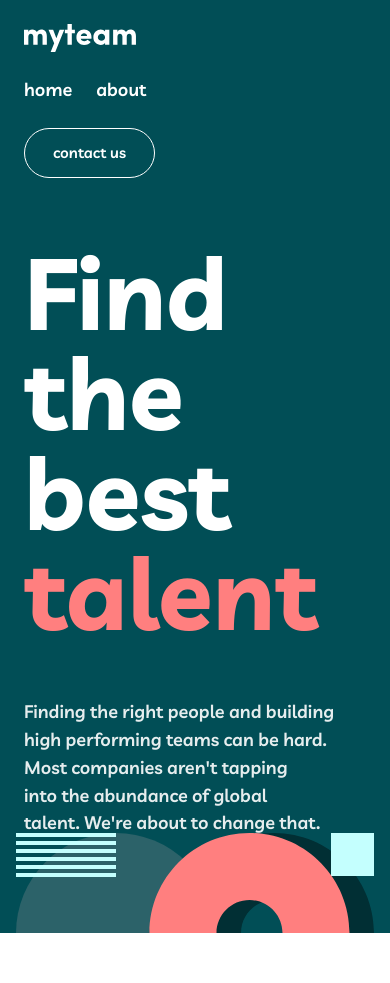
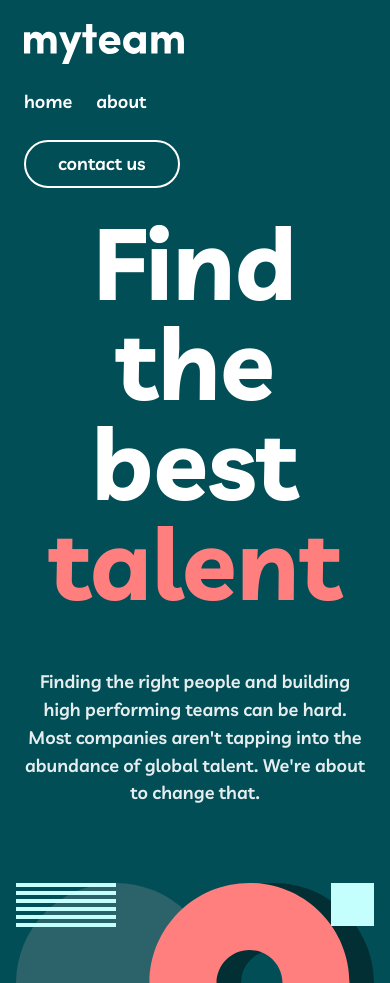
Before and after one commit to brandeth/my-team, a Next.js app: page / in a window 390 px wide. Before the commit the page ends 933 px from the top, so only its background shows below. Built offline with nearby package versions, Linux system fonts and the light colour scheme.

Commit message:
landing hero section

```diff
--- a/app/components/Button.tsx
+++ b/app/components/Button.tsx
@@ -1,13 +1,22 @@
+import Link from "next/link";
 import { type ComponentPropsWithoutRef } from "react";
 
 type ButtonVariant = "primary" | "secondary";
 
-export type ButtonProps = ComponentPropsWithoutRef<"button"> & {
-  variant?: ButtonVariant;
+type ButtonAsButtonProps = ComponentPropsWithoutRef<"button"> & {
+  href?: undefined;
 };
 
+type ButtonAsLinkProps = Omit<ComponentPropsWithoutRef<typeof Link>, "href"> & {
+  href: string;
+};
+
+export type ButtonProps =
+  | ({ variant?: ButtonVariant } & ButtonAsButtonProps)
+  | ({ variant?: ButtonVariant } & ButtonAsLinkProps);
+
 const baseClasses =
-  "text-preset-7-semibold inline-flex min-h-14 cursor-pointer items-center justify-center rounded-full border px-8 py-3 text-center transition-colors duration-200 focus-visible:outline-2 focus-visible:outline-offset-4 disabled:cursor-not-allowed disabled:opacity-60";
+  "text-preset-6-semibold inline-flex cursor-pointer items-center justify-center rounded-full border-2 px-[32px] py-[8px] text-center transition-colors duration-200 focus-visible:outline-2 focus-visible:outline-offset-4 disabled:cursor-not-allowed disabled:opacity-60";
 
 const variantClasses: Record<ButtonVariant, string> = {
   primary:
@@ -18,7 +27,6 @@ const variantClasses: Record<ButtonVariant, string> = {
 
 export default function Button({
   className,
-  type,
   variant = "primary",
   ...props
 }: ButtonProps) {
@@ -26,5 +34,13 @@ export default function Button({
     .filter(Boolean)
     .join(" ");
 
-  return <button type={type ?? "button"} className={classes} {...props} />;
+  if ("href" in props && props.href) {
+    return <Link className={classes} {...props} />;
+  }
+
+  const { type, ...buttonProps } = props as ButtonAsButtonProps;
+
+  return (
+    <button type={type ?? "button"} className={classes} {...buttonProps} />
+  );
 }
--- a/app/components/Navbar.tsx
+++ b/app/components/Navbar.tsx
@@ -1,5 +1,6 @@
 import Image from "next/image";
 import Link from "next/link";
+import Button from "./Button";
 
 type NavbarProps = {
   className?: string;
@@ -11,35 +12,38 @@ const navLinks = [
 ];
 
 export default function Navbar({ className }: NavbarProps) {
-  const classes = ["bg-teal-900 text-neutral-0 lg:pt-5 lg:-mb-35.25", className]
+  const classes = ["text-neutral-0 lg:pt-8 xl:pt-5", className]
     .filter(Boolean)
     .join(" ");
 
   return (
     <header className={classes}>
-      <div className="mx-auto grid max-w-277.5 items-center gap-6 px-6 py-6 sm:px-10 sm:py-8 lg:min-h-30.25 lg:grid-cols-[auto_1fr_auto] lg:gap-28 lg:px-0 lg:py-0">
+      <div className="mx-auto grid w-full items-center gap-6 px-6 py-6 sm:px-10 sm:py-8 md:min-h-28 md:grid-cols-[auto_minmax(0,1fr)_auto] md:gap-x-6 md:gap-y-0 md:px-10 md:py-8 lg:min-h-38.5 lg:gap-18 lg:px-20 lg:py-0 xl:max-w-277.5 xl:grid-cols-[auto_1fr_auto] xl:gap-20 xl:px-0">
         <Link
           href="/"
           aria-label="myteam home"
-          className="inline-flex justify-self-start items-center transition-opacity duration-200 hover:opacity-80 focus-visible:outline-2 focus-visible:outline-offset-4 focus-visible:outline-neutral-0"
+          className="inline-flex shrink-0 justify-self-start items-center transition-opacity duration-200 hover:opacity-80 focus-visible:outline-2 focus-visible:outline-offset-4 focus-visible:outline-neutral-0"
         >
           <Image
             src="/my-team-logo.svg"
             alt=""
             width={111}
             height={28}
-            className="h-auto w-28 sm:w-31"
+            className="h-auto w-[159.95px]"
             priority
           />
         </Link>
 
-        <nav aria-label="Primary" className="justify-self-start">
-          <ul className="flex items-center justify-start gap-6 sm:gap-8 lg:gap-10">
+        <nav
+          aria-label="Primary"
+          className="min-w-0 justify-self-start md:justify-self-stretch md:px-4 lg:px-0"
+        >
+          <ul className="flex items-center justify-start gap-6 sm:gap-8 md:justify-center md:gap-8 lg:justify-start lg:gap-10">
             {navLinks.map((link) => (
               <li key={link.label}>
                 <Link
                   href={link.href}
-                  className="text-preset-6-semibold lowercase text-neutral-0 transition-colors duration-200 hover:text-cyan-100 focus-visible:outline-2 focus-visible:outline-offset-4 focus-visible:outline-neutral-0"
+                  className="text-preset-6-semibold lowercase text-neutral-0 transition-colors duration-200 hover:text-rose-500 focus-visible:outline-2 focus-visible:outline-offset-4 focus-visible:outline-neutral-0"
                 >
                   {link.label}
                 </Link>
@@ -48,13 +52,13 @@ export default function Navbar({ className }: NavbarProps) {
           </ul>
         </nav>
 
-        <div className="justify-self-start lg:justify-self-end">
-          <Link
+        <div className="justify-self-start md:justify-self-end md:shrink-0">
+          <Button
             href="#contact"
-            className="text-preset-7-semibold inline-flex min-h-12 items-center justify-center rounded-full border border-neutral-0 bg-transparent px-7 py-2.5 text-center lowercase text-neutral-0 transition-colors duration-200 hover:bg-neutral-0 hover:text-teal-950 focus-visible:outline-2 focus-visible:outline-offset-4 focus-visible:outline-neutral-0 sm:px-8"
+            className="lowercase whitespace-nowrap md:px-7 lg:px-8"
           >
-            contact us
-          </Link>
+            <span>contact us</span>
+          </Button>
         </div>
       </div>
     </header>
--- a/app/globals.css
+++ b/app/globals.css
@@ -40,10 +40,10 @@ body {
 }
 
 .text-preset-1 {
-  font-size: 100px;
   line-height: 100%;
   font-weight: 700;
   letter-spacing: 0;
+  font-size: 100px;
 }
 
 .text-preset-2 {
--- a/app/page.tsx
+++ b/app/page.tsx
@@ -8,9 +8,10 @@ export default function Home() {
       <div className="bg-teal-800">
         <Navbar className="relative z-20 bg-transparent" />
 
+        {/* pt-10 md:pt-12 min-[1025px]:pt-12 */}
         <section
           aria-labelledby="home-hero-title"
-          className="relative isolate overflow-hidden px-6 pb-24 pt-10 sm:px-10 sm:pb-28 lg:h-[700px] lg:px-41.25 lg:pb-24 lg:pt-30.25"
+          className=" isolate flex overflow-hidden px-6 pb-24  sm:px-10 md:pb-24  min-[1025px]:h-[526px] min-[1025px]:px-10 min-[1025px]:pb-24  xl:px-41.25"
         >
           <Image
             src="/shapes/shape-01.svg"
@@ -18,7 +19,7 @@ export default function Home() {
             aria-hidden="true"
             width={100}
             height={200}
-            className="pointer-events-none absolute left-0 top-1/2 hidden -translate-y-1/2 lg:block"
+            className="pointer-events-none absolute left-0 top-1/2 hidden -translate-y-1/2 min-[1025px]:block"
             priority
           />
 
@@ -28,28 +29,31 @@ export default function Home() {
             aria-hidden="true"
             width={358}
             height={100}
-            className="pointer-events-none absolute bottom-0 left-1/2 w-89.5 max-w-none -translate-x-1/2 sm:left-auto sm:right-10 sm:translate-x-0 lg:right-41.25"
+            className="pointer-events-none absolute bottom-0 left-1/2 w-89.5 max-w-none -translate-x-1/2 min-[1025px]:left-auto min-[1025px]:right-10 min-[1025px]:translate-x-0 xl:right-41.25"
             priority
           />
 
-          <div className="relative z-10 flex h-full items-center">
-            <div className="relative grid w-full gap-14 md:gap-18 lg:grid-cols-[minmax(0,635px)_minmax(0,445px)] lg:items-center lg:justify-between lg:gap-8">
-              <div className="relative max-w-[39.6875rem]">
+          <div className="relative z-10 flex items-center ">
+            <div className="relative grid w-full gap-14 max-[1024px]:justify-items-center md:gap-18 min-[1025px]:grid-cols-[minmax(0,1fr)_minmax(18rem,27.8125rem)] min-[1025px]:items-center min-[1025px]:justify-between min-[1025px]:gap-10 xl:grid-cols-[minmax(0,635px)_minmax(0,445px)] xl:gap-8 mb-20">
+              <div className="relative max-w-158.75 max-[1024px]:text-center">
                 <h1
                   id="home-hero-title"
-                  className="text-preset-1 relative max-w-[10ch] text-[clamp(2.5rem,10vw,6.25rem)] leading-[0.95]"
+                  className="text-preset-1 relative max-w-[10ch] text-[clamp(2.5rem,10vw,6.25rem)] leading-[0.95] max-[1024px]:mx-auto xl:max-w-[10ch] xl:text-[clamp(4.25rem,5.75vw,5.625rem)]"
                 >
-                  Find the best <span className="text-rose-500">talent</span>
+                  Find the{" "}
+                  <span className="min-[1025px]:block min-[1025px]:whitespace-nowrap">
+                    best <span className="text-rose-500">talent</span>
+                  </span>
                 </h1>
               </div>
 
-              <div className="max-w-111.25 lg:justify-self-end">
+              <div className="w-full max-[1024px]:text-center min-[1025px]:max-w-111.25 min-[1025px]:justify-self-end">
                 <div
                   aria-hidden="true"
-                  className="mb-20 hidden h-1 w-12.5 bg-teal-400 lg:block"
+                  className="mb-20 hidden h-1 w-12.5 bg-teal-400 min-[1025px]:block"
                 />
 
-                <p className="text-preset-6-semibold text-balance text-neutral-0/90 max-lg:max-w-[36ch]">
+                <p className="text-preset-6-semibold text-neutral-0/90 max-[1024px]:mx-auto min-[1025px]:text-left">
                   Finding the right people and building high performing teams
                   can be hard. Most companies aren&apos;t tapping into the
                   abundance of global talent. We&apos;re about to change that.
```
